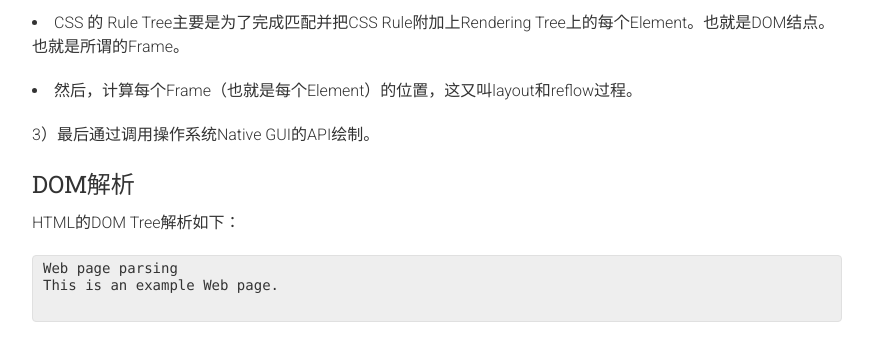
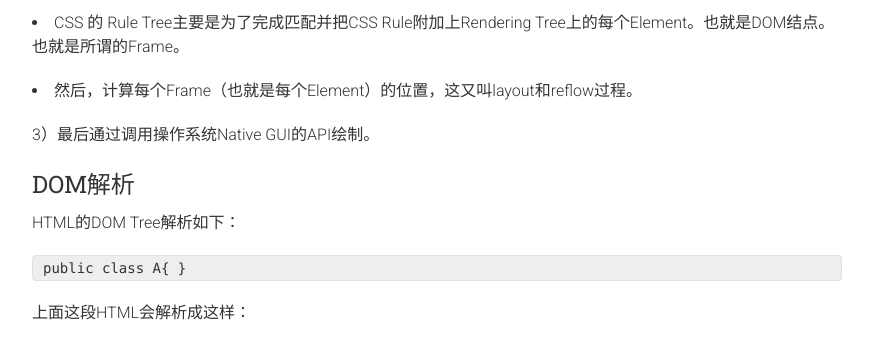
Before and after one commit to clarkdo/clarkdo.github.com, a Jekyll site: the page built from _posts/2014-05-27-browser-works.html, in a window 1280 px wide and 900 px high, scrolled down 1277 px, cut to the strip 0-341 px from the top of the window. Shown: the whole strip, without its empty margins (203-1076 px from the left). Built offline with Jekyll 4.4.1, drawn with Linux system fonts in a browser that asks for light colours; comment, search, counter and statistics services are not loaded.

Commit message:
browser works

```diff
--- a/_posts/2014-05-27-browser-works.html
+++ b/_posts/2014-05-27-browser-works.html
@@ -50,18 +50,10 @@ resume:
         <h4>DOM解析</h4>
         <p>HTML的DOM Tree解析如下：</p>
         <pre>
-            <code class="html">
-                <html>
-                <head>
-                    <title>Web page parsing</title>
-                </head>
-                <body>
-                    <div>
-                        <h1>Web page parsing</h1>
-                        <p>This is an example Web page.</p>
-                    </div>
-                </body>
-                </html>
+            <code >
+                public class A{
+
+            }
             </code>
         </pre>
         <p>上面这段HTML会解析成这样：</p>
```
